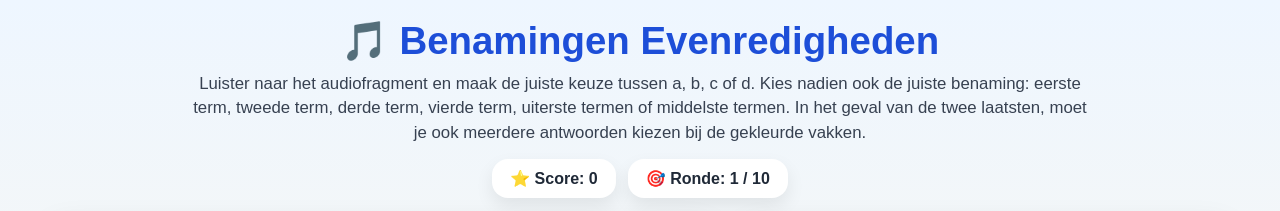
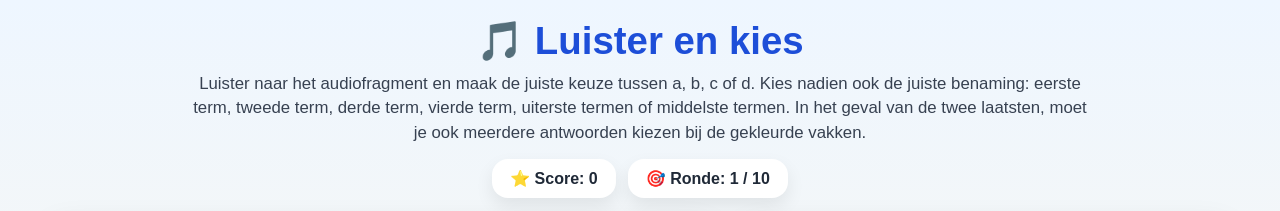
Before and after one commit to Intunez/Evenredigheden2, a plain HTML site: page index.html in a window 1280 px wide. Shown: the top 211 px of the page. Drawn offline with Linux system fonts and the light colour scheme.

Commit message:
Update index.html

```diff
--- a/index.html
+++ b/index.html
@@ -3,14 +3,14 @@
 <head>
   <meta charset="UTF-8" />
   <meta name="viewport" content="width=device-width, initial-scale=1.0" />
-  <title>Luister en kies</title>
+  <title>Benamingen Evenredigheden</title>
   <link rel="stylesheet" href="style.css" />
 </head>
 <body>
   <div class="game-shell">
     <header class="top-header">
       <div class="title-block">
-        <h1>🎵 Benamingen Evenredigheden</h1>
+        <h1>🎵 Luister en kies</h1>
         <p>
           Luister naar het audiofragment en maak de juiste keuze tussen a, b, c of d. Kies nadien ook de juiste benaming:
         eerste term, tweede term, derde term, vierde term, uiterste termen of middelste termen.
```
